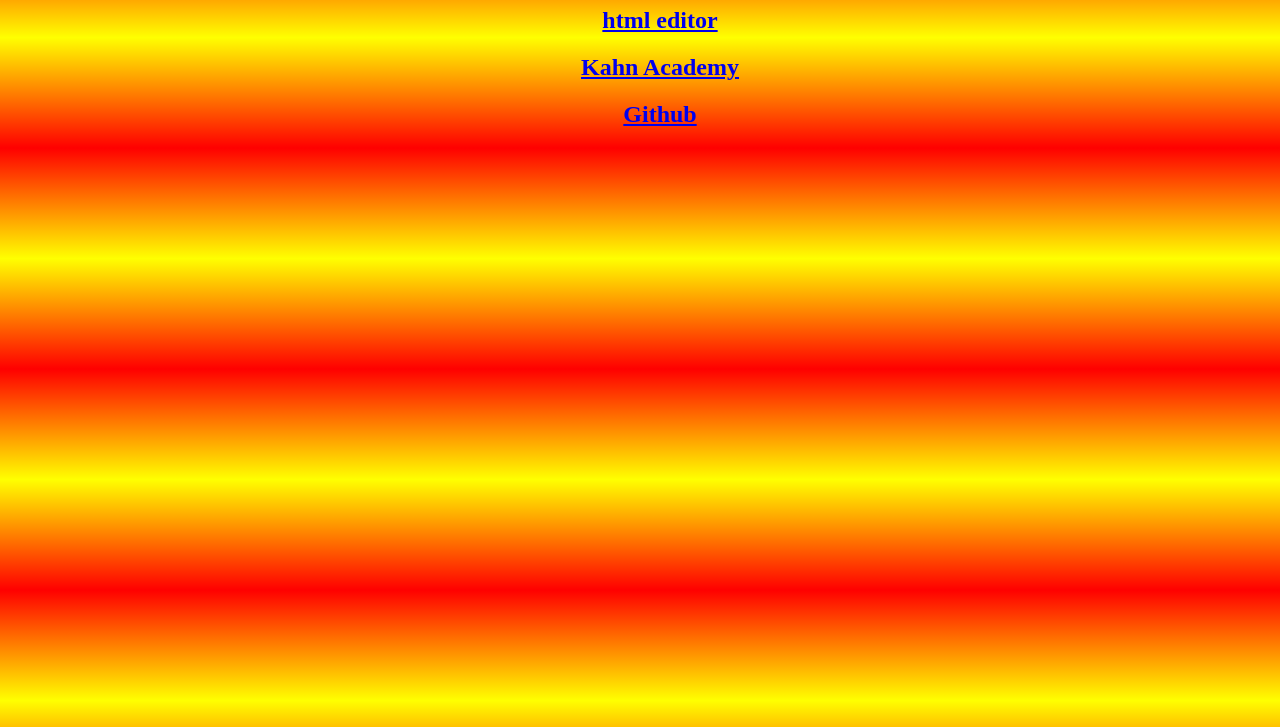
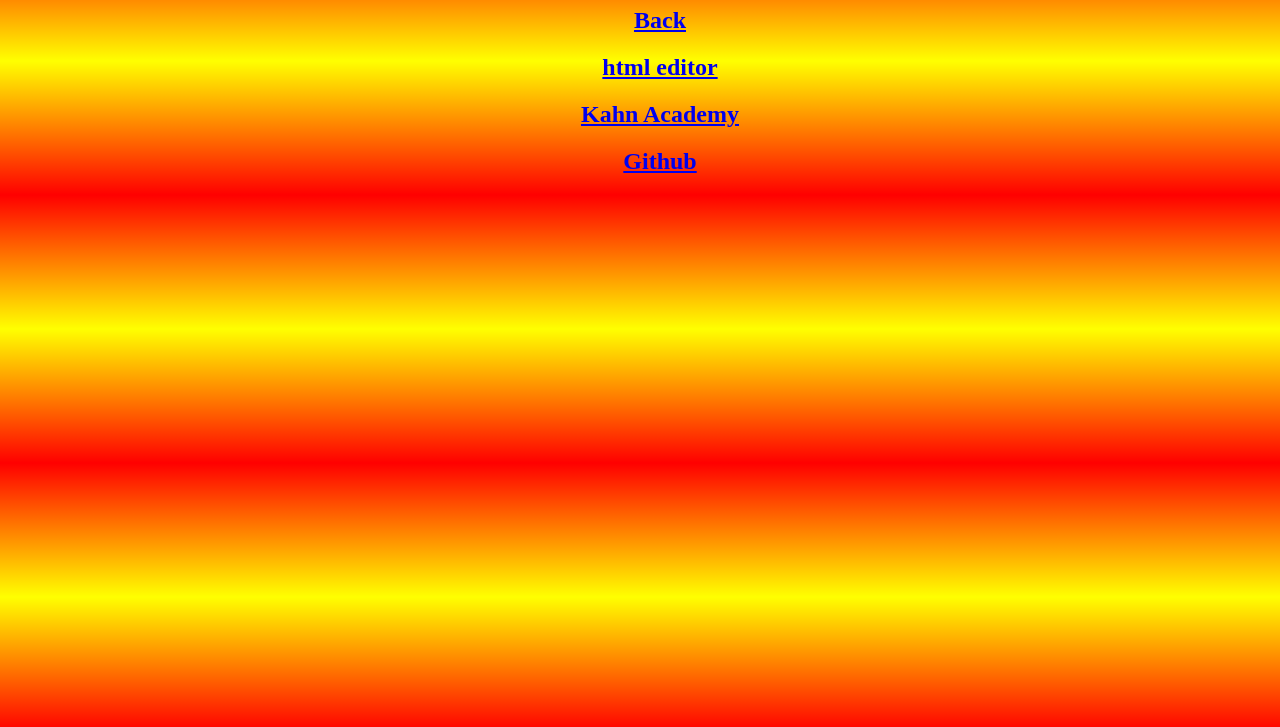
Before and after one commit to bdh7/bdh7.github.io, a plain HTML site: page links.html in a window 1280 px wide. Shown: the part 73-800 px from the top of the page. Drawn offline with Linux system fonts and the light colour scheme.

Commit message:
Update links.html

```diff
--- a/links.html
+++ b/links.html
@@ -16,6 +16,7 @@
 <body bgcolor = "red" >
 <h1>here are some links to what I used.</h1>
 <ul>
+  <h2><a href="https://bdh7.github.io/">Back</a><h2>
   <h2><a href="https://www.w3schools.com/">html editor</a><h2>
   <h2><a href="https://www.khanacademy.org/
 ">Kahn Academy</a><h2>
```
